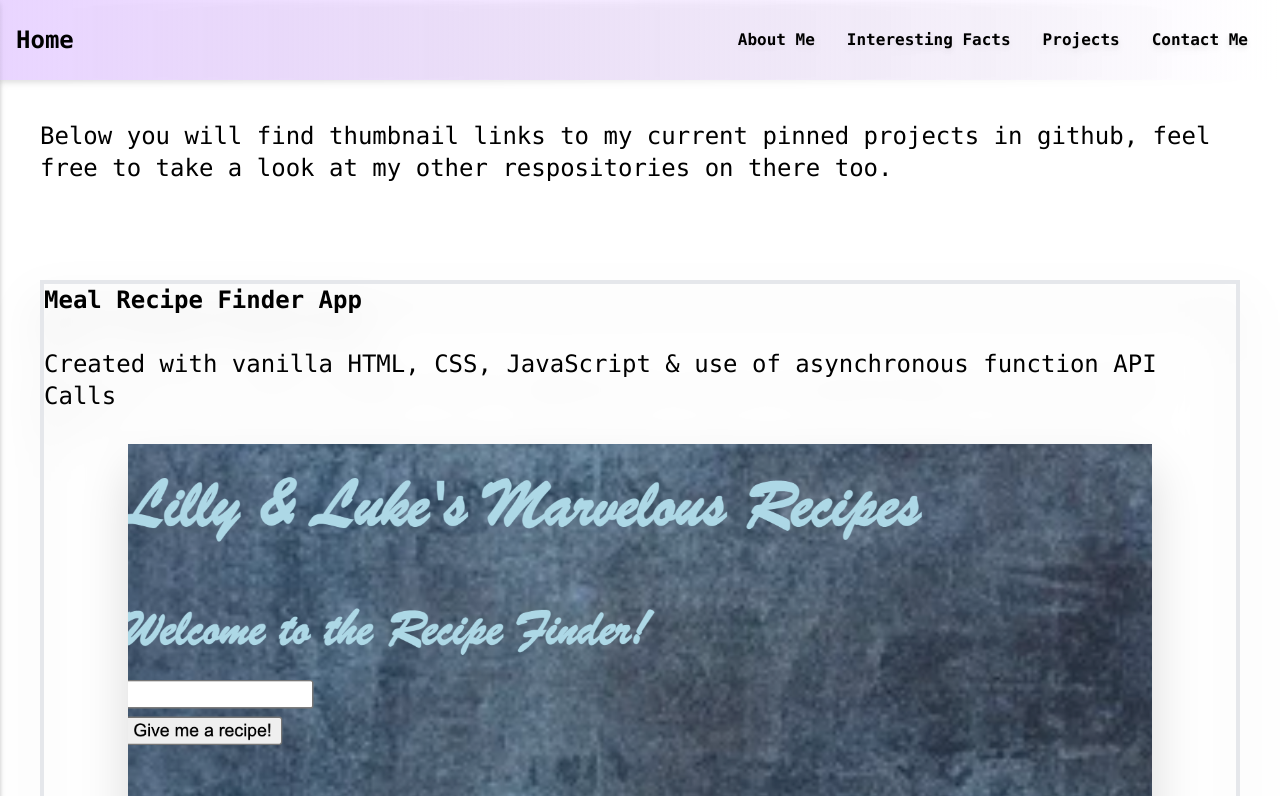
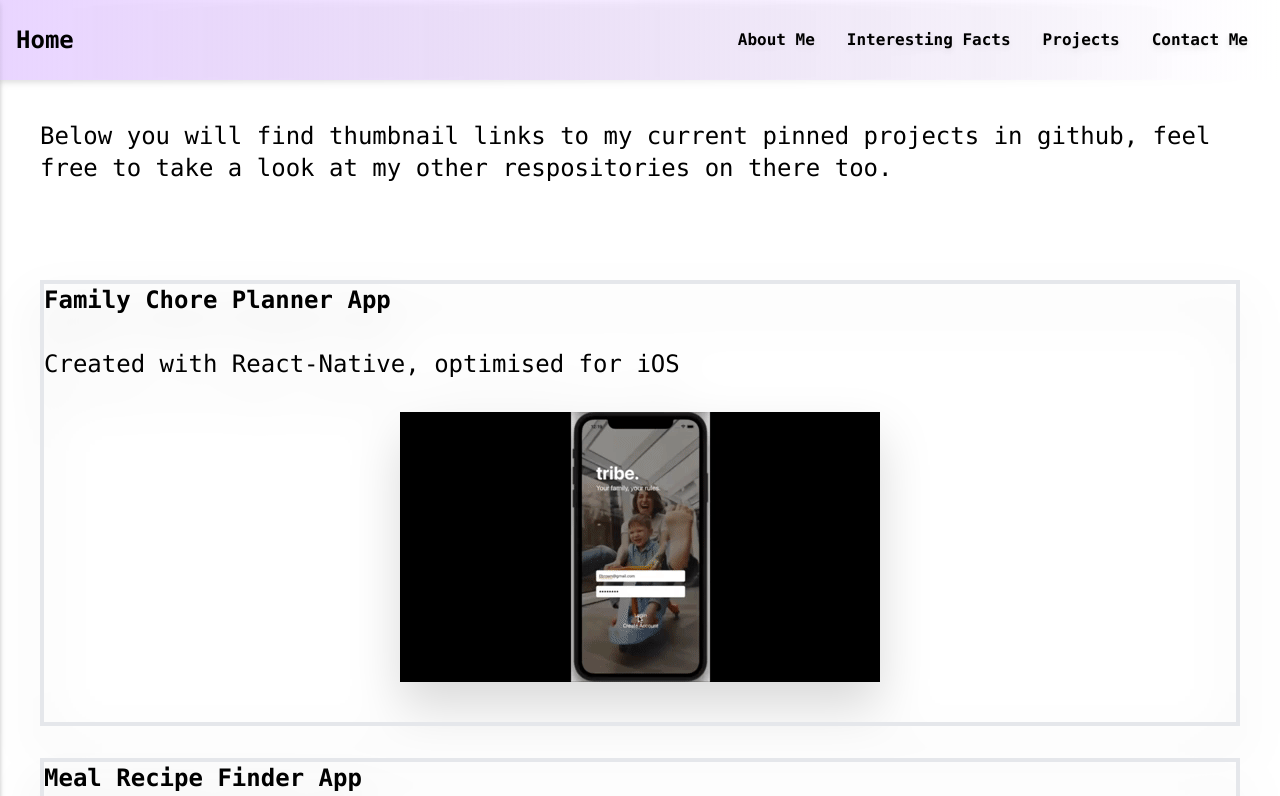
Before and after one commit to TrellixVulnTeam/portfolio_FQKG, a Next.js app: page /projects in a window 1280 px wide. Shown: the top 796 px of the page. Built offline with nearby package versions, Linux system fonts and the light colour scheme.

Commit message:
added family chore app to projects

```diff
--- a/components/Projects/index.js
+++ b/components/Projects/index.js
@@ -3,6 +3,7 @@ import CocktailRecipeFinder from "../../CocktailRecipeFinder.png";
 import ToDoList from "../../ToDoList.png";
 import weatherapp from "../../weatherapp.png";
 import Weatherappgatsby from "../../Weatherappgatsby.png";
+import giphy from "../../giphy.gif";
 
 export default function MyProjects() {
   return (
@@ -16,6 +17,21 @@ export default function MyProjects() {
       <br></br>
       <div>
         <ul>
+          <li className="border-4 drop-shadow-2xl">
+            <h1 class="font-bold">Family Chore Planner App</h1>
+            <br></br>
+            <p>Created with React-Native, optimised for iOS</p>
+            <br></br>
+            <a
+              href="https://github.com/SchoolOfCode/final-project-repo-node-of-ingenuity-room-17"
+              target="blank"
+            >
+              <div class="max-w-screen-lg mx-auto pb-10 flex justify-center -z-10">
+                <img src={giphy.src} alt="Family App Gif" />
+              </div>
+            </a>
+          </li>
+          <br></br>
           <li className="border-4 drop-shadow-2xl">
             <h1 class="font-bold">Meal Recipe Finder App</h1>
             <br></br>
```
Also changed, not shown: giphy.gif (added), 1 other file (tests, documents, lock files or other folders).
